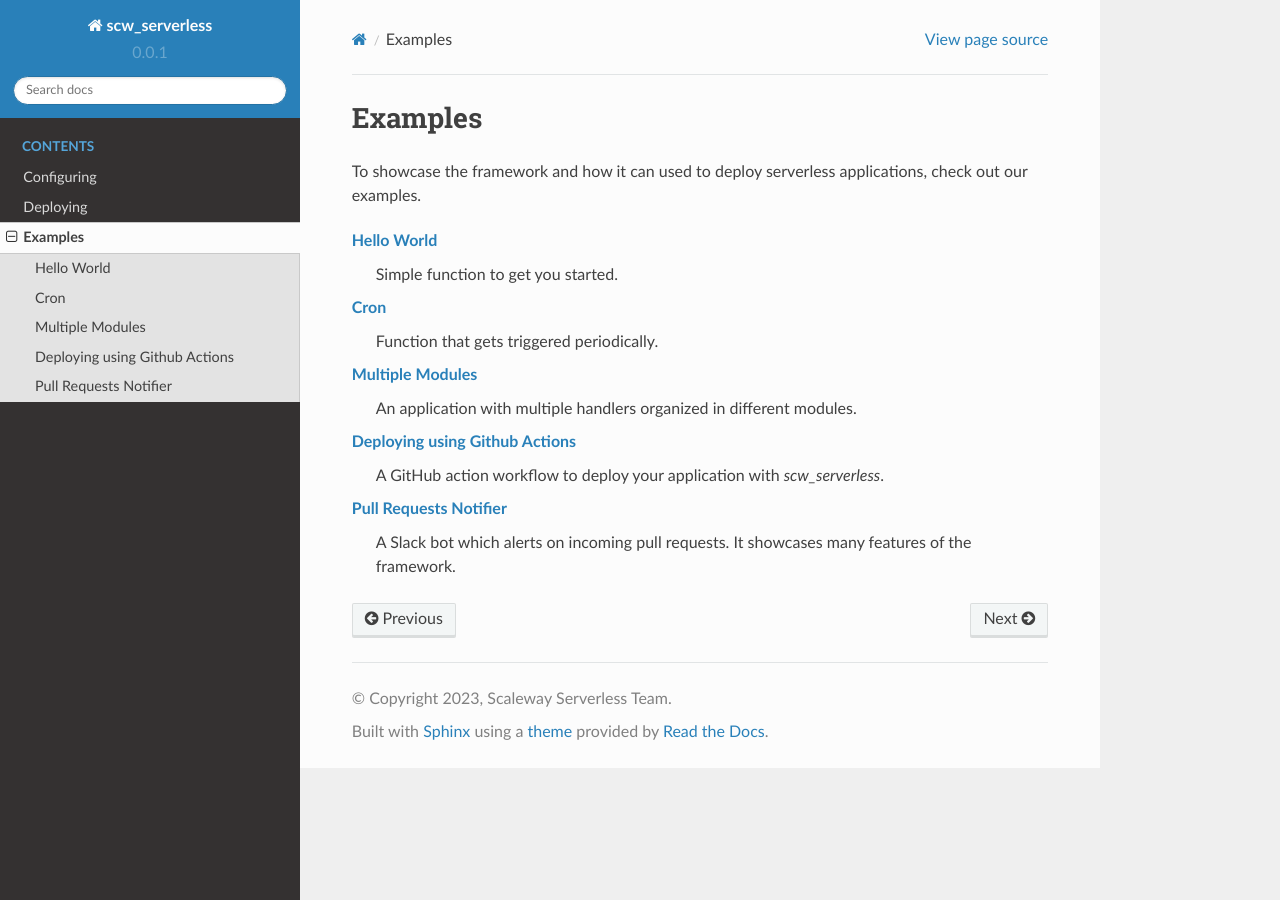
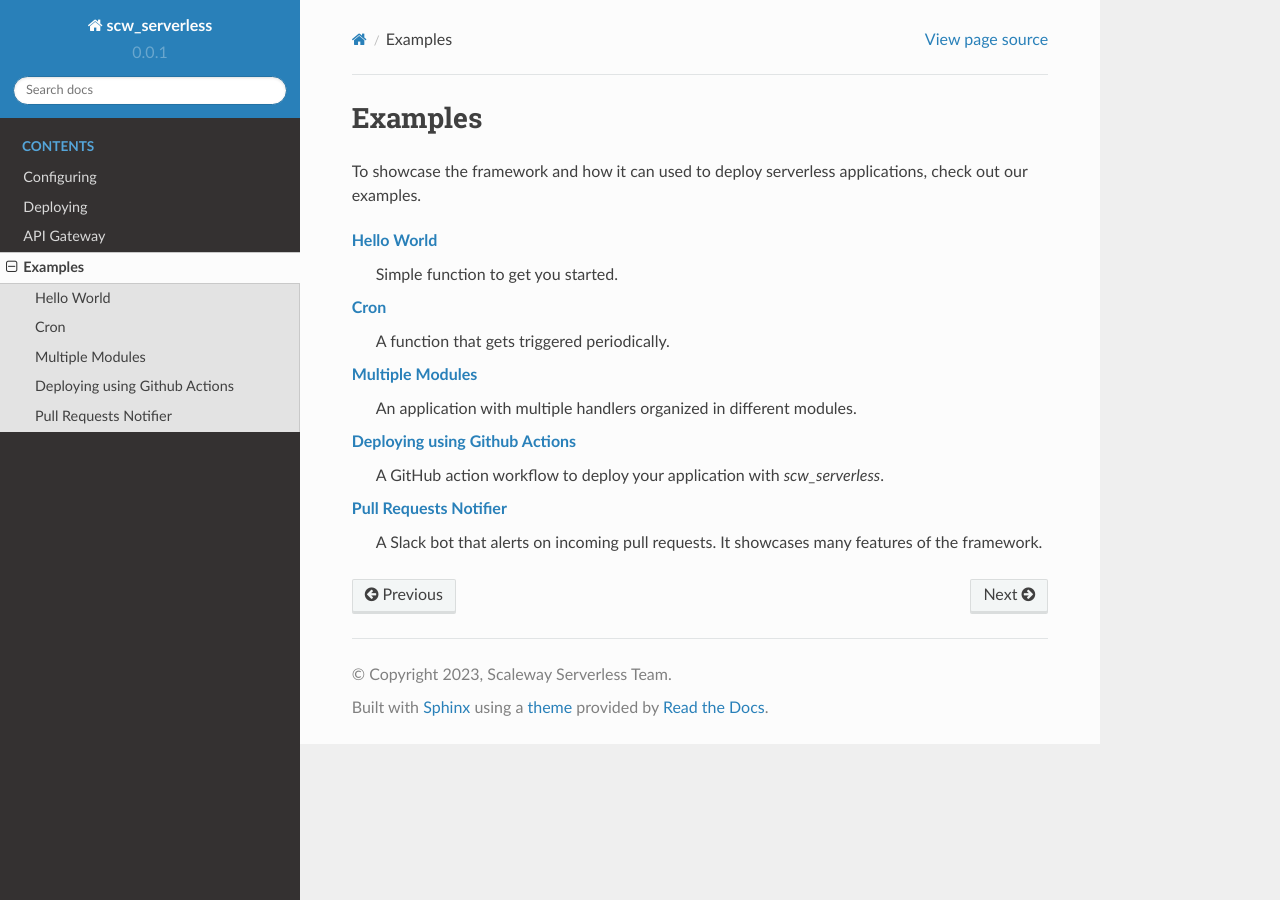
Before and after one commit to scaleway/serverless-api-framework-python, a Sphinx documentation site: the page built from docs/source/examples.rst, in a window 1280 px wide. Built offline with Sphinx 7.4.7 and the Read the Docs theme 2.0.0, drawn with Linux system fonts in a browser that asks for light colours.

```diff
--- a/docs/source/examples.rst
+++ b/docs/source/examples.rst
@@ -7,7 +7,7 @@ To showcase the framework and how it can used to deploy serverless applications,
     Simple function to get you started.
 
 :doc:`../examples/cron`
-    Function that gets triggered periodically.
+    A function that gets triggered periodically.
 
 :doc:`../examples/multiple_modules`
     An application with multiple handlers organized in different modules.
@@ -16,7 +16,7 @@ To showcase the framework and how it can used to deploy serverless applications,
     A GitHub action workflow to deploy your application with `scw_serverless`.
 
 :doc:`../examples/pr_notifier`
-    A Slack bot which alerts on incoming pull requests.
+    A Slack bot that alerts on incoming pull requests.
     It showcases many features of the framework.
 
 .. toctree::
--- a/docs/source/index.rst
+++ b/docs/source/index.rst
@@ -13,6 +13,9 @@ No need for configuration files, the framework makes it possible to configure yo
 
 :doc:`deploying`
     Instructions to deploy your project with the CLI tool.
+
+:doc:`gateway`
+    Instructions to create an API gateway to manage HTTP routing to functions.
 
 :doc:`examples`
     Examples to get you started.
@@ -41,7 +44,7 @@ This includes the environment variables.
 Usage
 ^^^^^
 
-Annotate your Python functions with the func decorator:
+Annotate your Python functions with the `func` decorator:
 
 .. code-block:: python
 
@@ -70,4 +73,5 @@ To learn more about the different configuration options, check out :doc:`configu
 
    configuring
    deploying
+   gateway
    examples
```
Also changed, not shown: docs/source/configuring.rst (+17 -9 lines), docs/source/gateway.rst (added, +9 -0 lines), 1 other file.
